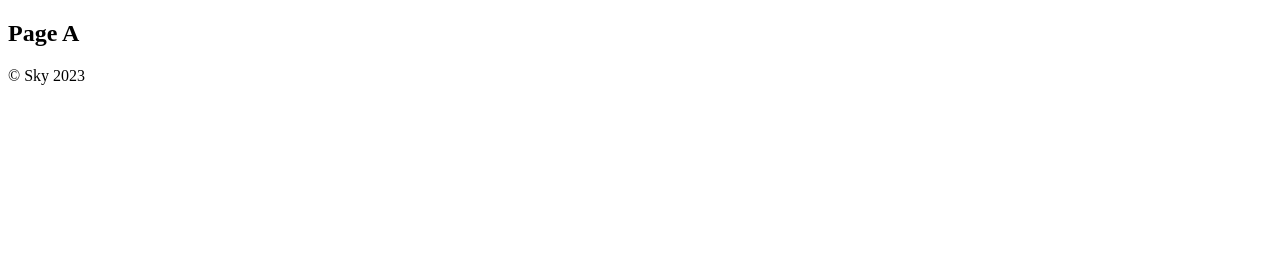
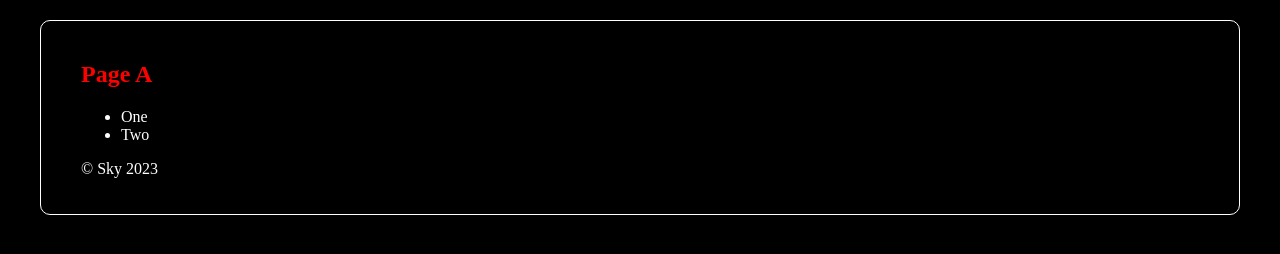
Before and after one commit to KyleB-Sky/sea_c2_git_practice, a plain HTML site: page pageA.html in a window 1280 px wide. Drawn offline with Linux system fonts and the light colour scheme.

Commit message:
H2 style and list items

```diff
--- a/pageA.html
+++ b/pageA.html
@@ -3,6 +3,7 @@
 <head>
     <meta charset="UTF-8">
     <meta name="viewport" content="width=device-width, initial-scale=1.0">
+    <link rel="stylesheet" href="styles/styles.css">
     <title>Page A</title>
 </head>
 <body>
@@ -13,7 +14,11 @@
     </header>
 
     <section>
-        <h1>Page A</h1>
+        <h2>Page A</h2>
+        <ul>
+            <li>One</li>
+            <li>Two</li>
+        </ul>
     </section>
 
     <footer>
--- a/styles/styles.css
+++ b/styles/styles.css
@@ -6,3 +6,7 @@ body {
     padding: 20px 40px;
     margin: 20px 40px;
 }
+
+h2 {
+    color: red;
+}
```
